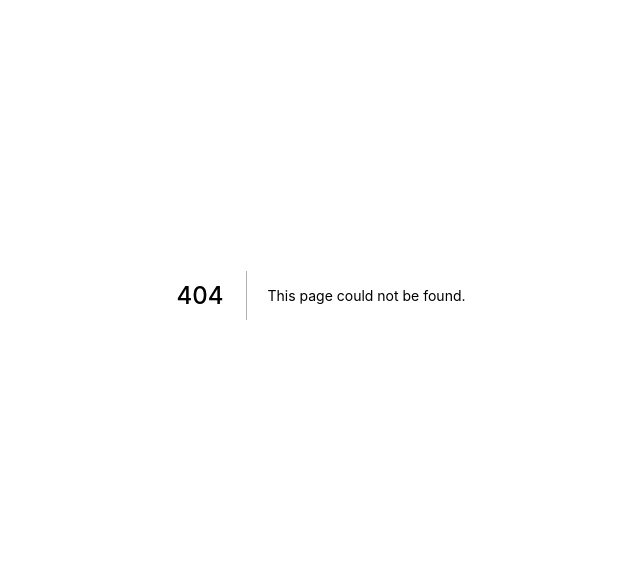
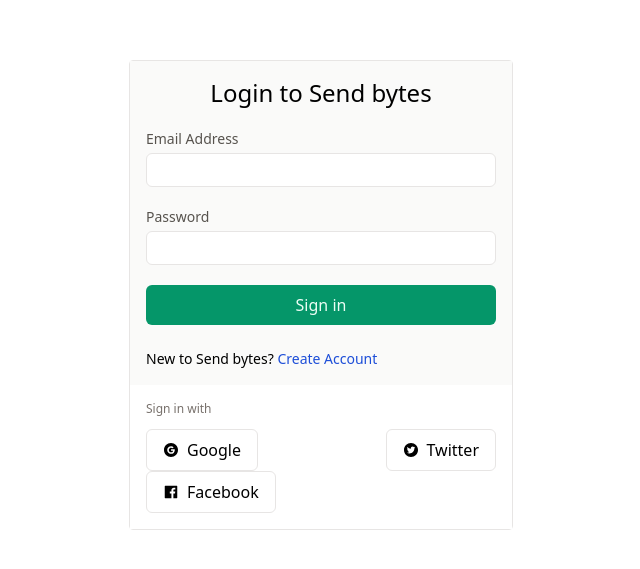
Before and after one commit to thenasim/send-bytes, a Next.js app: page /login in a window 1280 px wide. Before the commit this address had no page. Shown: the part 105-674 px from the top of the page, without its empty margins (319-959 px from the left). Built offline with nearby package versions, Linux system fonts and the light colour scheme.

Commit message:
style: login page designed

```diff
--- /dev/null
+++ b/components/ui/Button.tsx
@@ -0,0 +1,40 @@
+import clsx from "clsx";
+import React from "react";
+
+interface Props {
+  label: string;
+  customClass?: string;
+  fullWidth?: boolean;
+  primary?: boolean;
+  outline?: boolean;
+  type?: "button" | "submit" | "reset";
+}
+
+const Button: React.FC<Props> = ({
+  label,
+  type,
+  primary,
+  outline,
+  fullWidth,
+  customClass,
+  children,
+}) => {
+  return (
+    <button
+      className={clsx(
+        "px-4 py-2 font-medium transition-colors rounded-md",
+        fullWidth && "w-full",
+        primary &&
+          "focus:ring focus:ring-emerald-300 text-emerald-50 hover:text-white focus:outline-none hover:bg-emerald-500 bg-emerald-600",
+        outline &&
+          "border border-gray-200 rounded hover:bg-gray-50 focus:ring focus:ring-gray-100 focus:outline-none",
+        customClass
+      )}
+      type={type || "button"}
+    >
+      {children} {label}
+    </button>
+  );
+};
+
+export default Button;
--- /dev/null
+++ b/components/ui/InputField.tsx
@@ -0,0 +1,43 @@
+import React from "react";
+import { BiError } from "react-icons/bi";
+import type { DetailedHTMLProps, InputHTMLAttributes } from "react";
+import type { FieldError } from "react-hook-form";
+
+type InputType = DetailedHTMLProps<
+  InputHTMLAttributes<HTMLInputElement>,
+  HTMLInputElement
+>;
+
+interface Props extends InputType {
+  name: string;
+  label: string;
+  error?: FieldError;
+  type?: string;
+  className?: string;
+}
+
+const InputField = React.forwardRef<HTMLInputElement, Props>((props, ref) => {
+  return (
+    <>
+      <label className="block">
+        <div className="flex flex-wrap items-center justify-between">
+          <p className="mb-1 text-sm font-medium text-gray-600">
+            {props.label}
+          </p>
+          {props.error && (
+            <p className="flex items-center text-xs font-medium text-red-500">
+              <BiError className="mr-1" /> This field can't be empty
+            </p>
+          )}
+        </div>
+        <input
+          className="w-full px-2 py-1 text-gray-700 bg-white border border-gray-200 rounded-md outline-none focus:ring-2 focus:ring-emerald-300"
+          ref={ref}
+          {...props}
+        />
+      </label>
+    </>
+  );
+});
+
+export default InputField;
--- a/pages/index.tsx
+++ b/pages/index.tsx
@@ -1,7 +1,9 @@
-export default function Home() {
+const Home: React.FC = () => {
   return (
     <div>
-      <h1 className="text-2xl font-bold text-blue-500">Hello world</h1>
+      <h1>Home page</h1>
     </div>
   );
-}
+};
+
+export default Home;
--- /dev/null
+++ b/pages/login.tsx
@@ -0,0 +1,75 @@
+import { useForm } from "react-hook-form";
+import InputField from "../components/ui/InputField";
+import Button from "../components/ui/Button";
+import {
+  AiFillGoogleCircle,
+  AiFillTwitterCircle,
+  AiFillFacebook,
+} from "react-icons/ai";
+
+type Inputs = {
+  email: string;
+  password: string;
+};
+
+const Login: React.FC = () => {
+  const { register, handleSubmit, errors } = useForm<Inputs>();
+
+  const onFormSubmit = (data: Inputs) => console.log(data);
+
+  return (
+    <div className="flex items-center justify-center w-screen h-screen bg-white">
+      <div className="w-full max-w-md mx-4 border border-gray-200 rounded sm:w-96">
+        <div className="p-4 bg-gray-50">
+          <h1 className="mb-5 text-2xl font-medium text-center">
+            Login to Send bytes
+          </h1>
+          <form className="space-y-5" onSubmit={handleSubmit(onFormSubmit)}>
+            <InputField
+              name="email"
+              label="Email Address"
+              ref={register({ required: true })}
+              error={errors.email}
+            />
+            <InputField
+              name="password"
+              label="Password"
+              type="password"
+              ref={register({ required: true })}
+              error={errors.password}
+            />
+
+            <Button label="Sign in" type="submit" primary fullWidth />
+          </form>
+          <div className="mt-6 text-sm">
+            <p>
+              New to Send bytes?{" "}
+              <a
+                href=""
+                className="text-blue-700 focus:underline focus:text-gray-500"
+              >
+                Create Account
+              </a>
+            </p>
+          </div>
+        </div>
+        <div className="p-4 bg-white">
+          <p className="mb-3 text-xs text-gray-500">Sign in with</p>
+          <div className="flex flex-wrap justify-between">
+            <Button label="Google" customClass="flex items-center" outline>
+              <AiFillGoogleCircle className="mr-2" />
+            </Button>
+            <Button label="Twitter" customClass="flex items-center" outline>
+              <AiFillTwitterCircle className="mr-2" />
+            </Button>
+            <Button label="Facebook" customClass="flex items-center" outline>
+              <AiFillFacebook className="mr-2" />
+            </Button>
+          </div>
+        </div>
+      </div>
+    </div>
+  );
+};
+
+export default Login;
--- a/tailwind.config.js
+++ b/tailwind.config.js
@@ -1,8 +1,22 @@
+const colors = require("tailwindcss/colors");
+
 module.exports = {
   purge: ["./pages/**/*.tsx", "./components/**/*.tsx"],
   darkMode: false, // or 'media' or 'class'
   theme: {
     extend: {},
+    colors: {
+      transparent: "transparent",
+      current: "currentColor",
+      white: colors.white,
+      green: colors.green,
+      blue: colors.blue,
+      red: colors.red,
+      gray: colors.warmGray,
+      emerald: colors.emerald,
+      fuchsia: colors.fuchsia,
+      rose: colors.rose,
+    },
   },
   variants: {
     extend: {},
```
